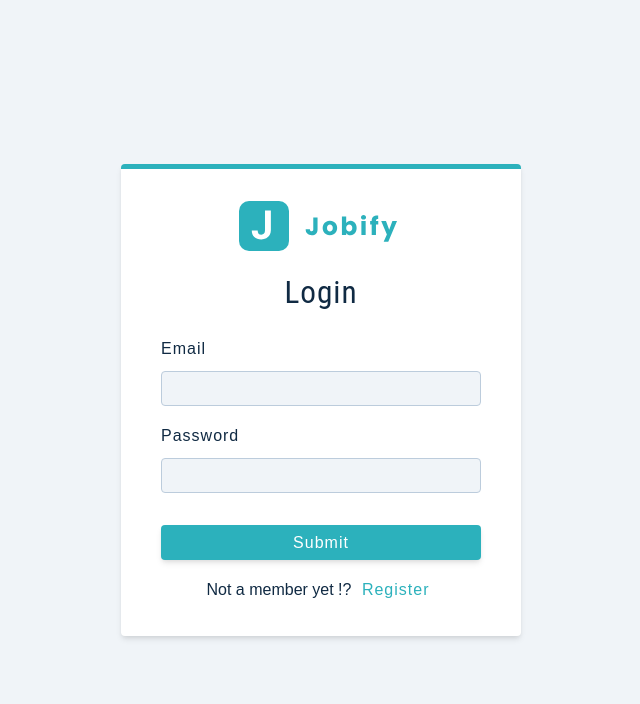
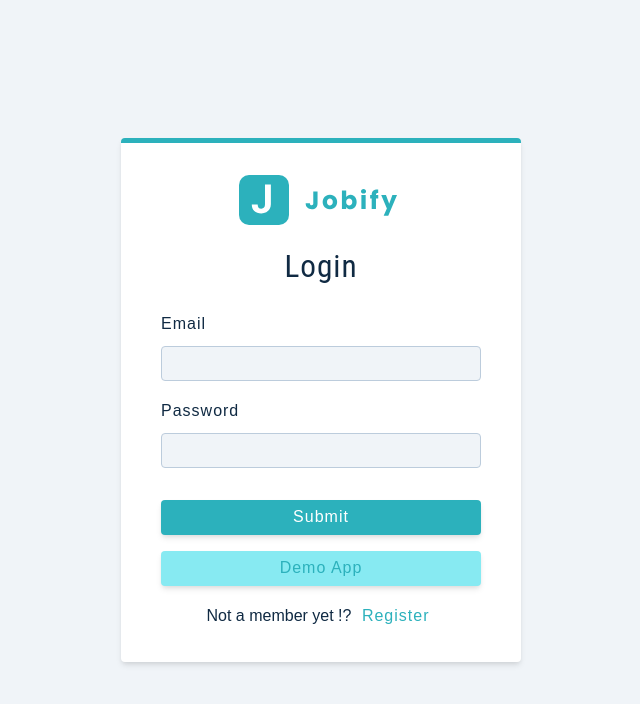
Before and after one commit to ajitesh-git007/mern-course-jobify-production, a React (Create React App) app in the folder client/: page /register in a window 1280 px wide. Shown: the top 704 px of the page, without its empty margins (319-959 px from the left). Built offline with nearby package versions, Linux system fonts and the light colour scheme.

Commit message:
Update Register.js

```diff
--- a/client/src/pages/Register.js
+++ b/client/src/pages/Register.js
@@ -115,6 +115,8 @@ export default function Register() {
 
     <button type='submit' className='btn btn-block' disabled = {isLoading}>submit</button>
 
+     <button type='button' className='btn btn-block btn-hipster' disabled = {isLoading} OnClick={()=>{ setValues({...values, email: 'testUser@test.com', password: 'jobify'})}}> Demo App </button>
+
     <p>
      {values.isMember ? 'Not a member yet !?' : 'Already a member !?'}      {/* // YE BUTTON KE NEECHE KA SAJO SAMAN BNANE KE LIYE*/}
      <button type='button' onClick={toggleMember} className='member-btn'>
```
